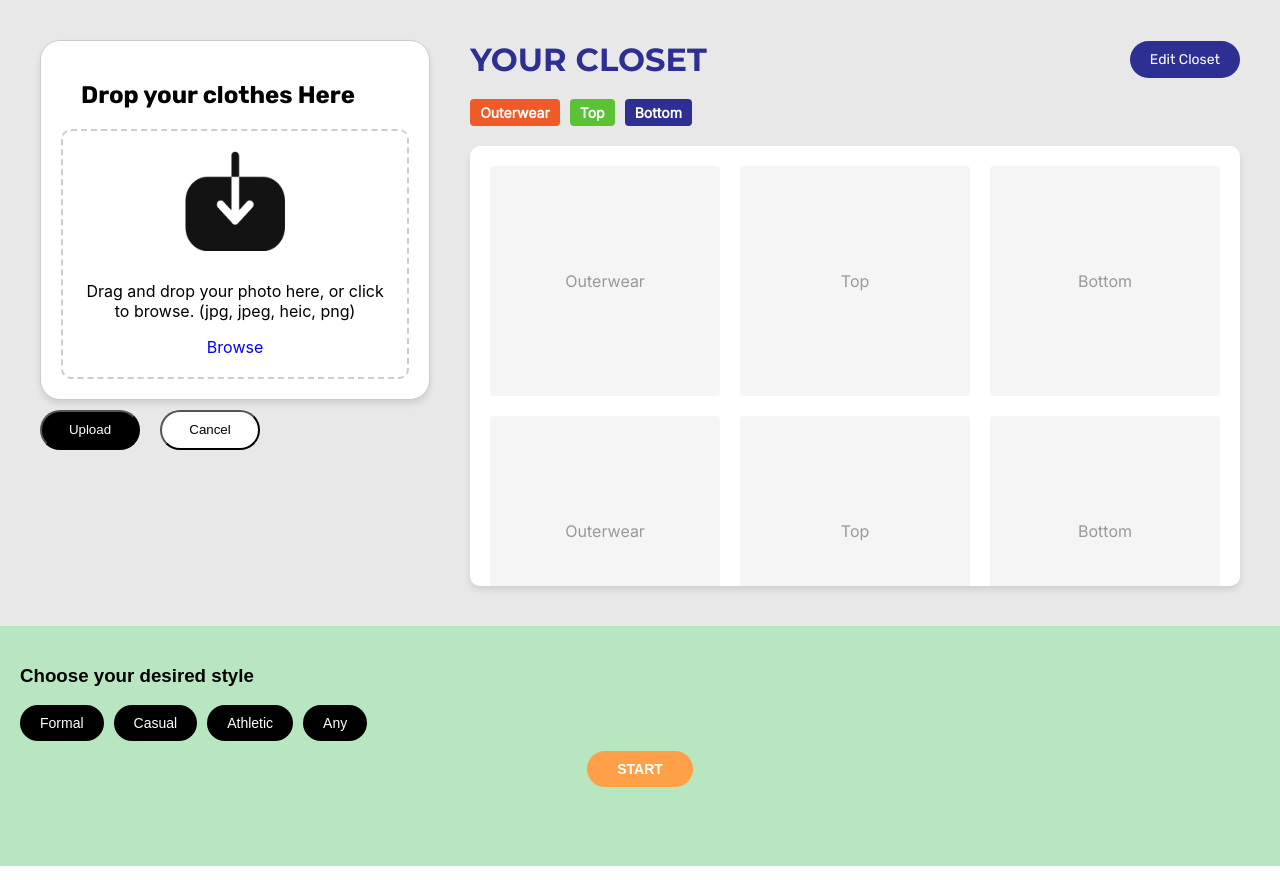
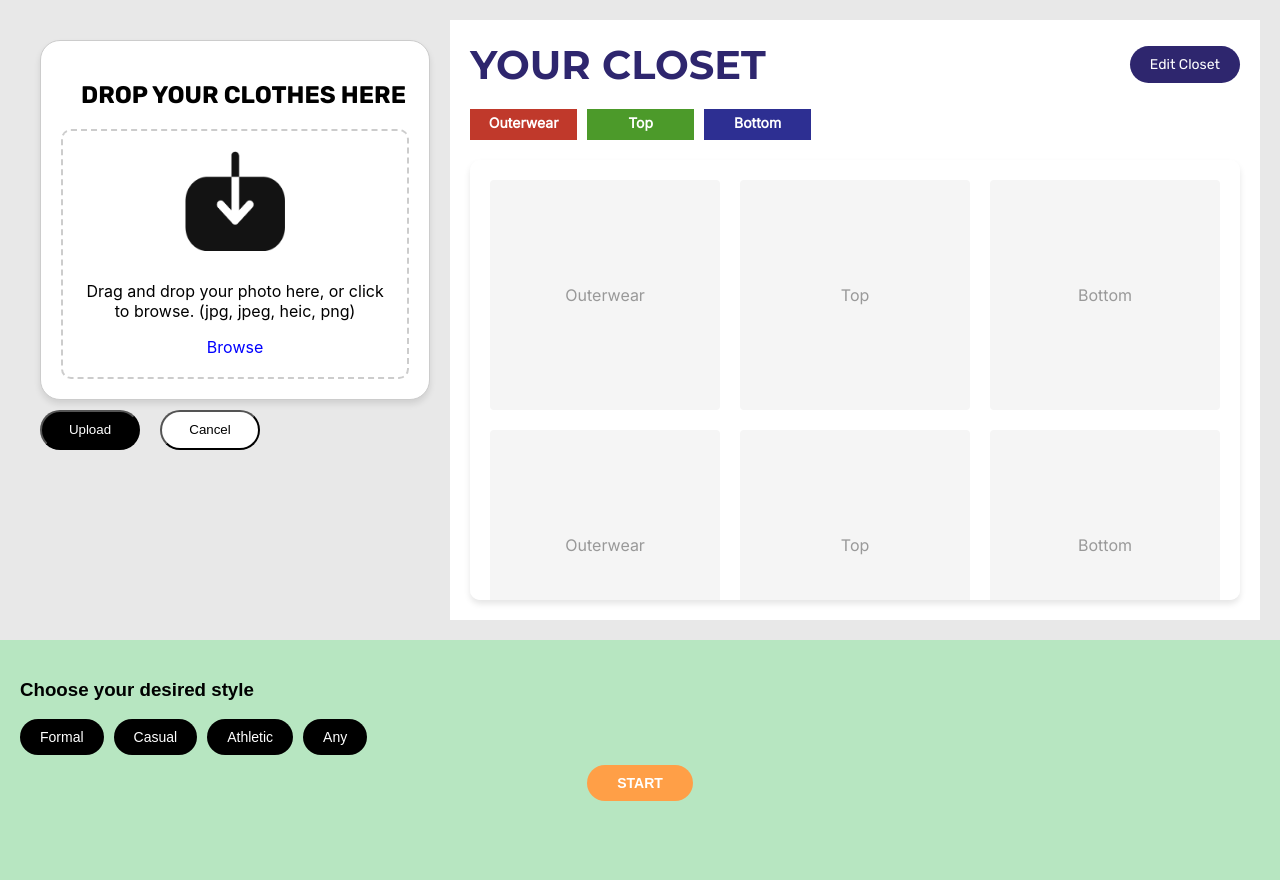
Before and after one commit to briankim0629/Codinator, a React (Create React App) app in the folder codinator-app/: page / in a window 1280 px wide. Built offline with nearby package versions, Linux system fonts and the light colour scheme.

Commit message:
style fixes

```diff
--- a/codinator-app/src/components/Closet.jsx
+++ b/codinator-app/src/components/Closet.jsx
@@ -9,7 +9,8 @@ const ClosetContainer = styled.div`
   max-width: 900px;
   margin: 0 auto;
   padding: 20px;
-
+  background-color: #ffffff;
+  border-radius: 0px;
 `;
 
 const HeaderRow = styled.div`
@@ -17,18 +18,23 @@ const HeaderRow = styled.div`
   align-items: center;
   justify-content: space-between;
   margin-bottom: 20px;
+  width: 100%;
 `;
 
 const Title = styled.h2`
-  color: #2d2f92; /* A navy-ish color, adjust if needed */
+  color: #2d2f92;
   margin: 0;
-  font-size: 32px;
-  font-weight: bold;
+  font-size: 40px;
   font-family: "Montserrat", sans-serif;
+  color: var(--Blue, #2E266E);
+  font-style: normal;
+  font-weight: 700;
+  line-height: normal;
+
 `;
 
 const EditButton = styled.button`
-  background-color: #2d2f92; /* Same navy-ish color */
+  background-color: #2E266E; /* Same navy-ish color */
   color: #fff;
   border: none;
   border-radius: 20px;
@@ -38,7 +44,7 @@ const EditButton = styled.button`
   font-family: Rubik;
 
   &:hover {
-    background-color: #1f2067; /* Darker hover color */
+    background-color: #5C53A0; /* Lighter hover color */
   }
 `;
 
@@ -50,8 +56,10 @@ const CategoryRow = styled.div`
 
 const CategoryLabel = styled.span`
   display: inline-block;
+  width: 87px;
+  height: 21px;
+  flex-shrink: 0;
   padding: 5px 10px;
-  border-radius: 4px;
   color: #fff;
   font-family: Inter, sans-serif; /* Using Inter font for category labels */
   font-size: 14px;
@@ -86,7 +94,11 @@ const ClosetItem = styled.div`
 
   justify-content: center;
   align-items: center;
+  text-align: left;
   color: #999;
+
+
+
 `;
 
 function Closet() {
@@ -100,10 +112,11 @@ function Closet() {
 
 
       <CategoryRow>
-        <CategoryLabel color="#F05A28">Outerwear</CategoryLabel>
-        <CategoryLabel color="#5BC236">Top</CategoryLabel>
-        <CategoryLabel color="#2D2F92">Bottom</CategoryLabel>
+        <CategoryLabel color="#C0392B">Outerwear</CategoryLabel>
+        <CategoryLabel color="#4C9A2A">Top</CategoryLabel>
+        <CategoryLabel color="#2d2f92">Bottom</CategoryLabel>
       </CategoryRow>
+
 
 
       <ItemsContainer>
@@ -119,5 +132,5 @@ function Closet() {
     </ClosetContainer>
   );
 }
-
+/*Need to edit Item container to take in image, and have appropriate tags  */
 export default Closet;
--- a/codinator-app/src/components/Upload.jsx
+++ b/codinator-app/src/components/Upload.jsx
@@ -97,9 +97,10 @@ function Upload() {
             fontFamily: "Rubik",
             fontWeight: "bold",
             marginLeft: "20px",
+
           }}
         >
-          Drop your clothes Here
+          DROP YOUR CLOTHES HERE
         </h2>
         <div
           className={`upload-container ${dragActive ? "drag-active" : ""}`}
--- a/codinator-app/src/pages/Home.jsx
+++ b/codinator-app/src/pages/Home.jsx
@@ -8,7 +8,7 @@ function Home() {
       <div
         style={{
           padding: "20px",
-          margin: "60",
+          margin: "120",
           display: "flex",
           justifyContent: "flex-start",
           backgroundColor: "#e8e8e8",
```
Also changed, not shown: 1 other file (tests, documents, lock files or other folders).
